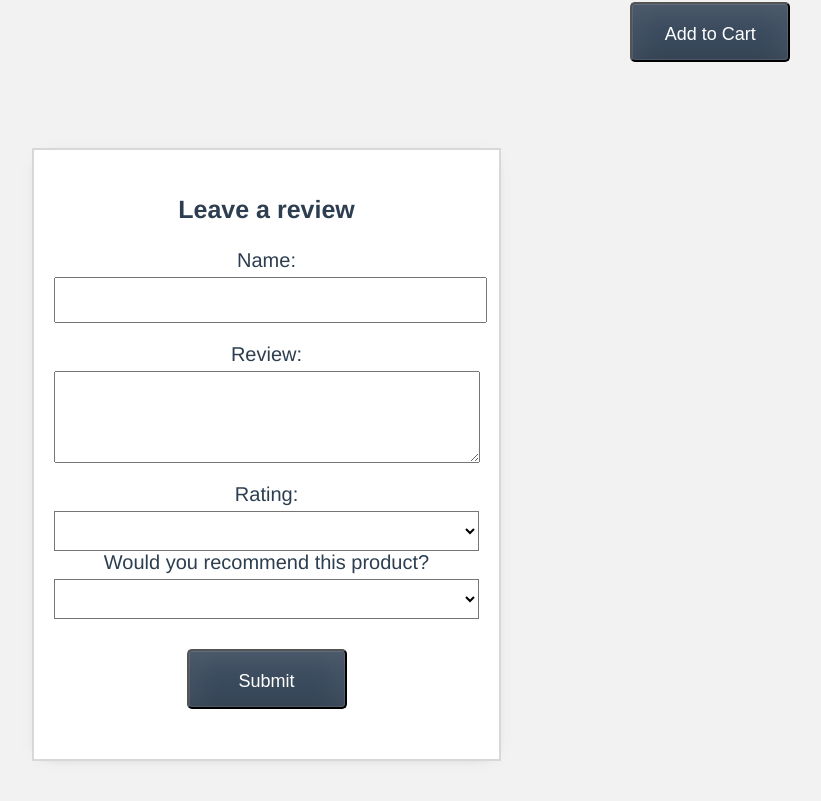
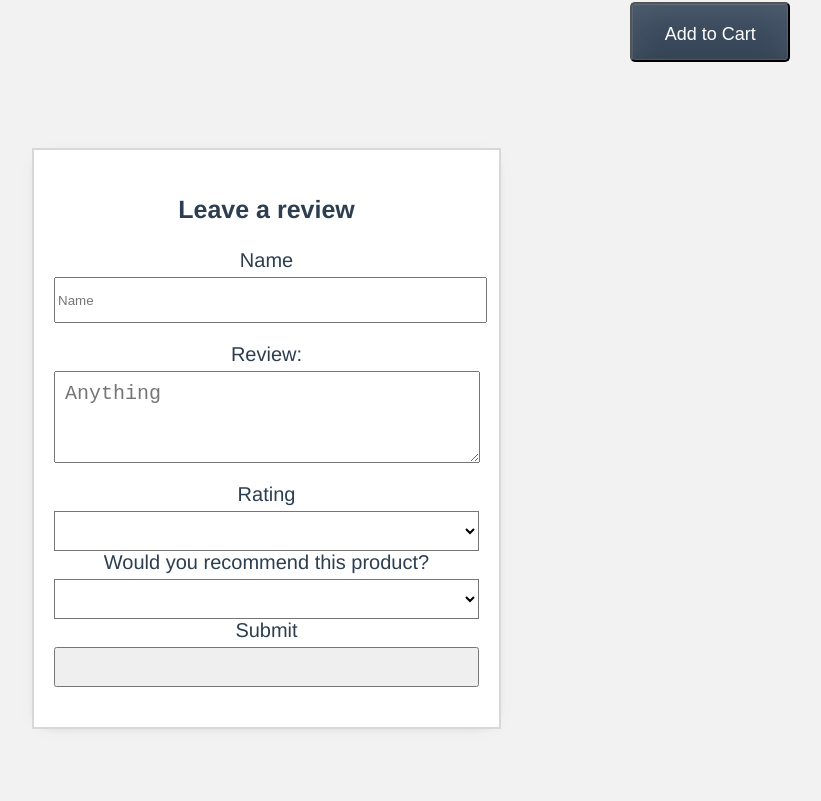
Before and after one commit to luml/vue3-socks-app, a Vue app: page / in a window 1280 px wide. Shown: the part 545-1346 px from the top of the page, without its empty margins (8-829 px from the left). After the commit the page ends 1314 px from the top, so only its background shows below. Built offline with nearby package versions, Linux system fonts and the light colour scheme.

Commit message:
:otcocat: base components

```diff
--- /dev/null
+++ b/src/components/BaseInput.vue
@@ -0,0 +1,31 @@
+<template>
+  <label v-if="label">{{ label }}</label>
+  <input
+    v-bind="$attrs"
+    :value="modelValue"
+    :placeholder="label"
+    @input="$emit('update:modelValue', $event.target.value)"
+    class="field"
+  />
+</template>
+
+<script>
+export default {
+  props: {
+    label: {
+      type: String,
+      default: "",
+    },
+    modelValue: {
+      type: [String, Number],
+      default: "",
+    },
+  },
+  setup() {
+    return {};
+  },
+};
+</script>
+
+<style lang="scss" scoped>
+</style>
--- /dev/null
+++ b/src/components/BaseSelect.vue
@@ -0,0 +1,47 @@
+<template>
+  <label v-if="label">{{ label }}</label>
+  <select
+    class="field"
+    :value="modelValue"
+    v-bind="{
+      ...$attrs,
+      onChange: ($event) => {
+        $emit('update:modelValue', $event.target.value);
+      },
+    }"
+  >
+    <option
+      v-for="option in options"
+      :value="option"
+      :key="option"
+      :selected="option === modelValue"
+    >
+      {{ option }}
+    </option>
+  </select>
+</template>
+
+<script>
+export default {
+  props: {
+    label: {
+      type: String,
+      default: "",
+    },
+    modelValue: {
+      type: [String, Number],
+      default: "",
+    },
+    options: {
+      type: Array,
+      required: true,
+    },
+  },
+  setup() {
+    return {};
+  },
+};
+</script>
+
+<style lang="scss" scoped>
+</style>
--- a/src/components/ReviewForm.vue
+++ b/src/components/ReviewForm.vue
@@ -1,39 +1,65 @@
 <template>
   <form class="review-form" @submit.prevent="onSubmit">
     <h3>Leave a review</h3>
-    <label for="name">Name:</label>
-    <input id="name" v-model="name" />
+
+    <!-- <label for="name">Name:</label> -->
+    <!-- <input id="name" v-model="name" /> -->
+    <BaseInput v-model="name" label="Name" type="text" />
+
     <label for="review">Review:</label>
-    <textarea id="review" v-model="review"></textarea>
-    <label for="rating">Rating:</label>
+    <textarea id="review" placeholder="Anything" v-model="review"></textarea>
+
+    <!-- <label for="rating">Rating:</label>
     <select id="rating" v-model.number="rating">
       <option>5</option>
       <option>4</option>
       <option>3</option>
       <option>2</option>
       <option>1</option>
-    </select>
+    </select> -->
+    <base-select
+        :options="rates"
+        v-model="rating"
+        label="Rating"
+    />
+
     <!-- solution -->
-    <label for="recommend">Would you recommend this product?</label>
+    <!-- <label for="recommend">Would you recommend this product?</label>
     <select id="recommend" v-model="recommend">
       <option>Yes</option>
       <option>No</option>
-    </select>
+    </select> -->
+    <BaseSelect
+      :options="recommends"
+      v-model="recommend"
+      label="Would you recommend this product?"
+    />
+
     <!-- solution -->
-    <input class="button" type="submit" value="Submit" />
+    <!-- <input class="button" type="submit" value="Submit" /> -->
+    <BaseInput v-model="Submit" label="Submit" type="submit" />
   </form>
 </template>
 
 <script>
+import BaseInput from "@/components/BaseInput.vue";
+import BaseSelect from "@/components/BaseSelect.vue";
 export default {
+  components: {
+    BaseInput,
+    BaseSelect,
+  },
   data() {
     return {
       name: "",
       review: "",
       rating: null,
+      rates: [5,4,3,2,1],
       // solution
       recommend: null,
+      recommends: ["Yes", "No"],
       // solution
+      Submit: ''
     };
   },
   setup() {
```
Also changed, not shown: 1 other file (tests, documents, lock files or other folders).
